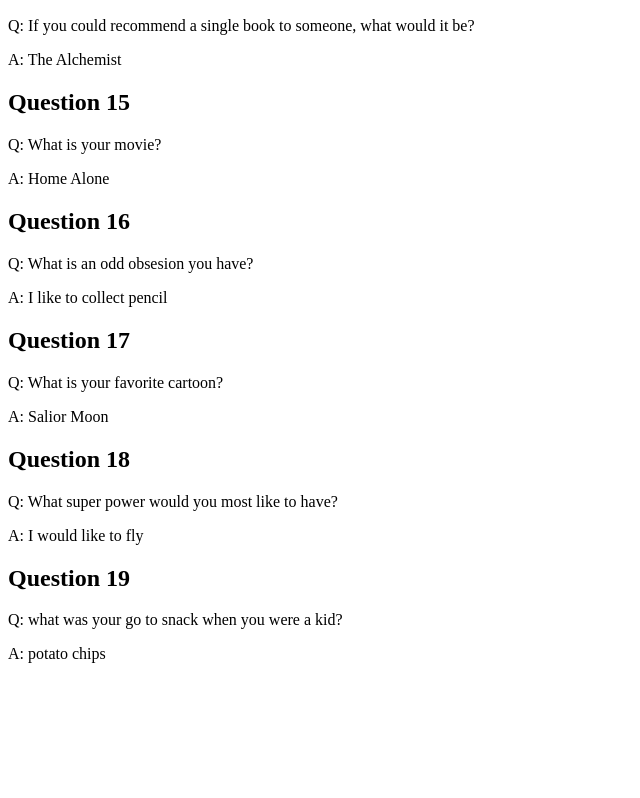
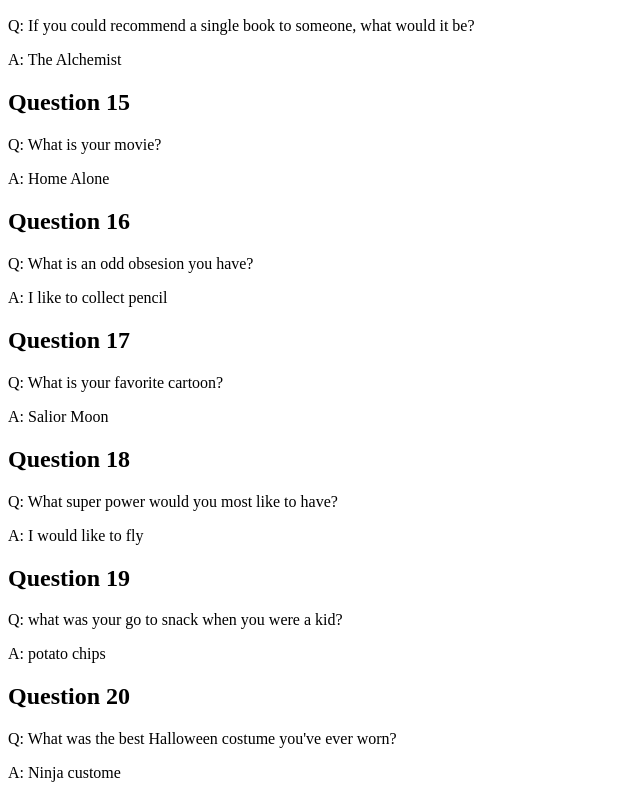
Before and after one commit to sojeda16/avt217_fall20, a plain HTML site: page index.html in a window 1280 px wide. Shown: the part 1654-2452 px from the top of the page, without its empty margins (0-640 px from the left). Before the commit the page ends 2333 px from the top, so only its background shows below. Drawn offline with Linux system fonts and the light colour scheme.

Commit message:
Update index.html

```diff
--- a/index.html
+++ b/index.html
@@ -71,6 +71,9 @@
     <h2>Question 19</h2>
     <p>Q: what was your go to snack when you were a kid?</p>
     <p>A: potato chips</p>
+    <h2>Question 20</h2>
+    <p>Q: What was the best Halloween costume you've ever worn?</p>
+    <p>A: Ninja custome</p>
 
 
     <!-- to finish out your 20 questions you can can either type the same set up as above or copy and paste. I would encourage typing a few so you can get in the hang of opening an element (i.e. <p>), typing in some content (i.e. the question or answer), then closing the element (i.e. </p>) -->
```
